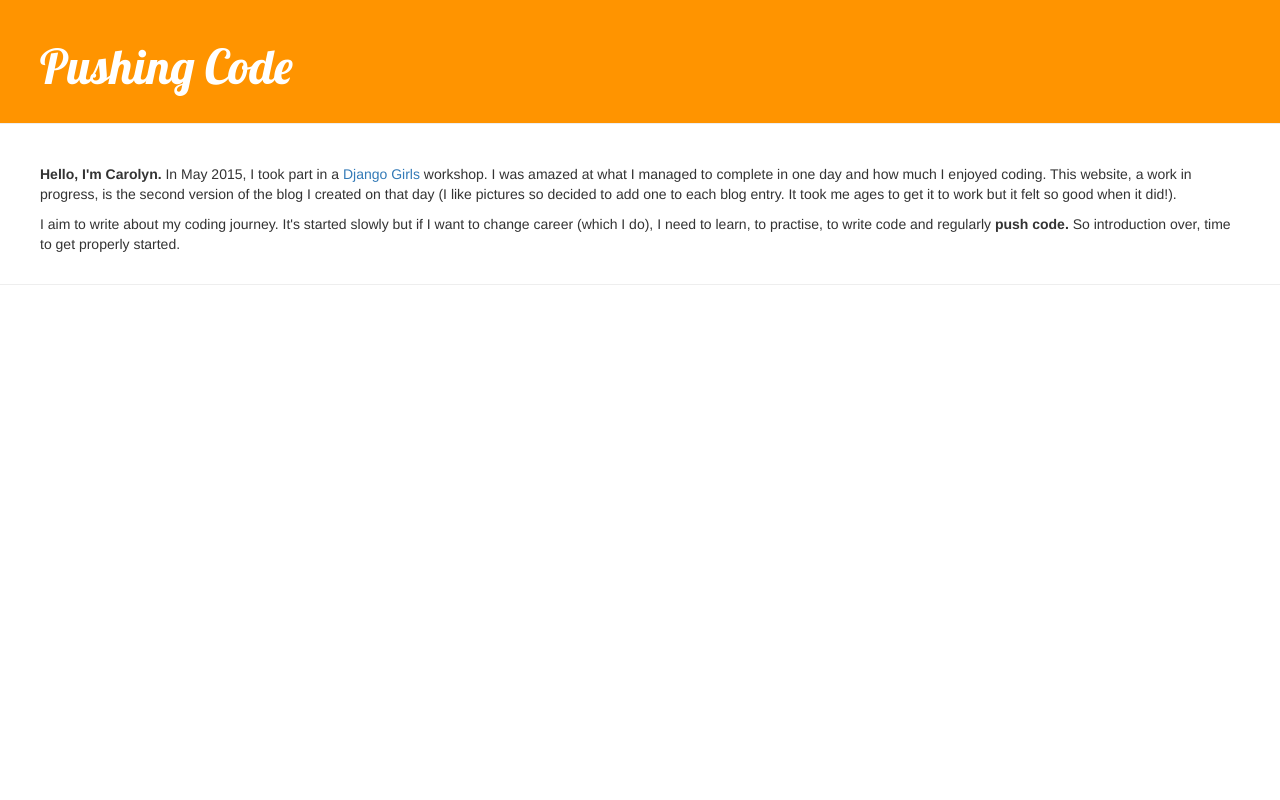
After one commit to carolyny/my-second-blog, a Django app: template blogapp/templates/blog/base.html in a window 1280 px wide. The commit adds this page. Run offline with Django 3.2, Linux system fonts and the light colour scheme; the template is opened without the code that fills it, so the values that code supplies are empty; some libraries are stand-ins or nearby versions.

Commit message:
Added base template

```diff
--- a/blogapp/static/css/blog.css
+++ b/blogapp/static/css/blog.css
@@ -22,6 +22,7 @@
 
 .content {
     margin-left: 40px;
+    margin-right:40px;
 }
 
 h1, h2, h3, h4 {
@@ -52,7 +53,7 @@ h1, h2, h3, h4 {
 
 .post {
     margin-bottom: 60px;
-    margin-left: 40px;
+
 
 }
 
--- /dev/null
+++ b/blogapp/templates/blog/base.html
@@ -0,0 +1,33 @@
+
+{% load staticfiles %}
+<html>
+    <head>
+      <link rel="stylesheet" href="//maxcdn.bootstrapcdn.com/bootstrap/3.2.0/css/bootstrap.min.css">
+      <link rel="stylesheet" href="//maxcdn.bootstrapcdn.com/bootstrap/3.2.0/css/bootstrap-theme.min.css">
+      <link rel="stylesheet" href="{% static 'css/blog.css' %}">
+      <link href="http://fonts.googleapis.com/css?family=Lobster&subset=latin,latin-ext" rel="stylesheet" type="text/css">
+    </head>
+    <body>
+          <div class="page-header">
+            <h1><a href="/">Pushing Code</a></h1>
+
+          </div>
+          <div class = "introduction">
+
+              <p> <strong> Hello, I'm Carolyn. </strong>  In May 2015, I took part in a <a href= "https://djangogirls.org/">Django Girls</a> workshop.  I was amazed at what I managed to complete in one day and how much I enjoyed coding.   This website, a work in progress, is the second version of the blog I created on that day (I like pictures so decided to add one to each blog entry. It took me ages to get it to work but it felt so good when it did!).</p>
+              <p> I aim to write about my coding journey.  It's started slowly but if I want to change career (which I do), I need to learn, to practise, to write code and regularly <strong> push code. </strong>  So introduction over, time to get properly started.</p>
+
+
+          </div>
+        <hr>
+          <div class = "content">
+            <div class="row">
+
+                {% block content %}
+                {% endblock %}
+
+            </div>
+          </div>
+
+    </body>
+</html>
```
Also changed, not shown: blogapp/templates/blog/post_list.html (+3 -27 lines).
